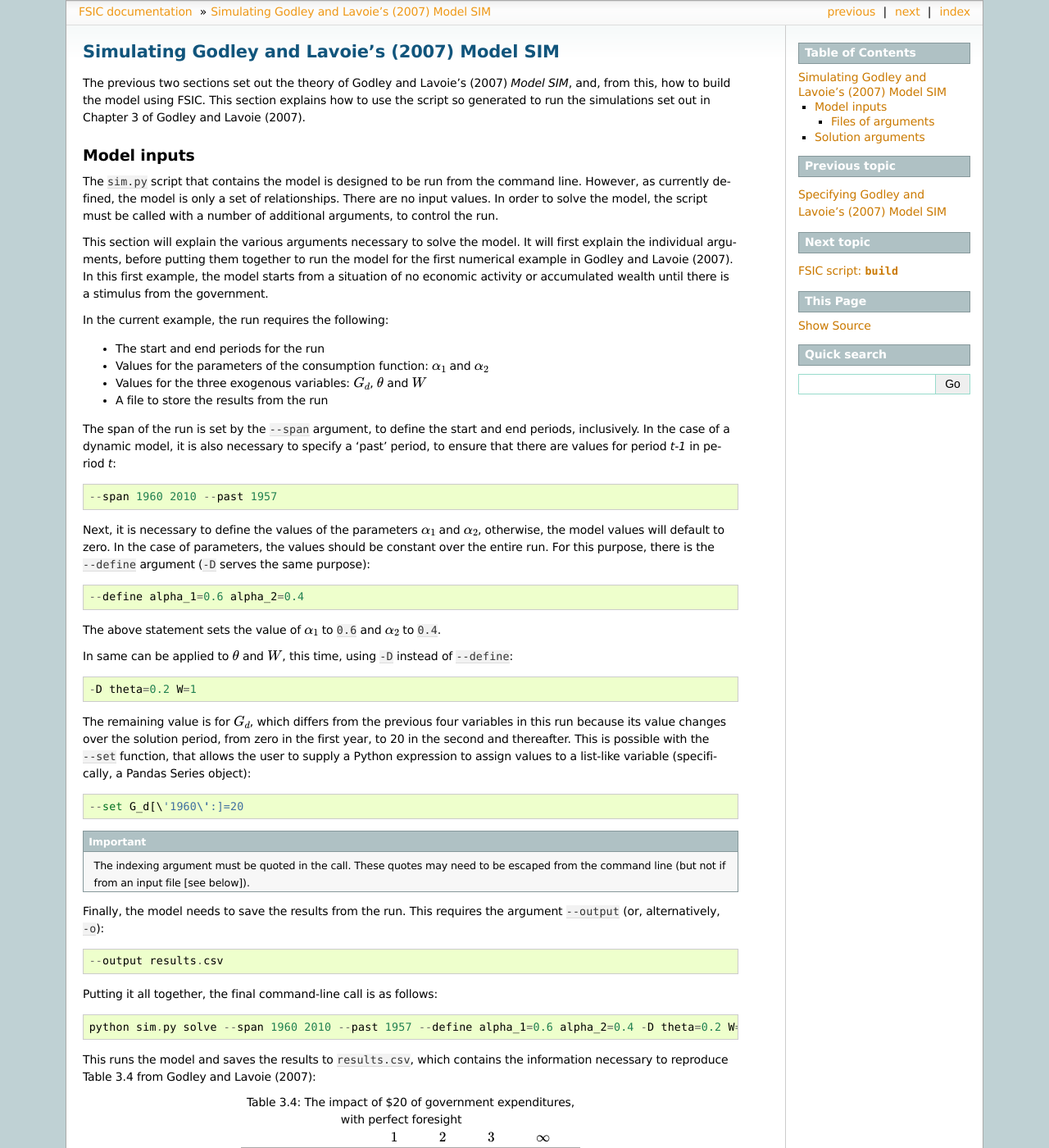
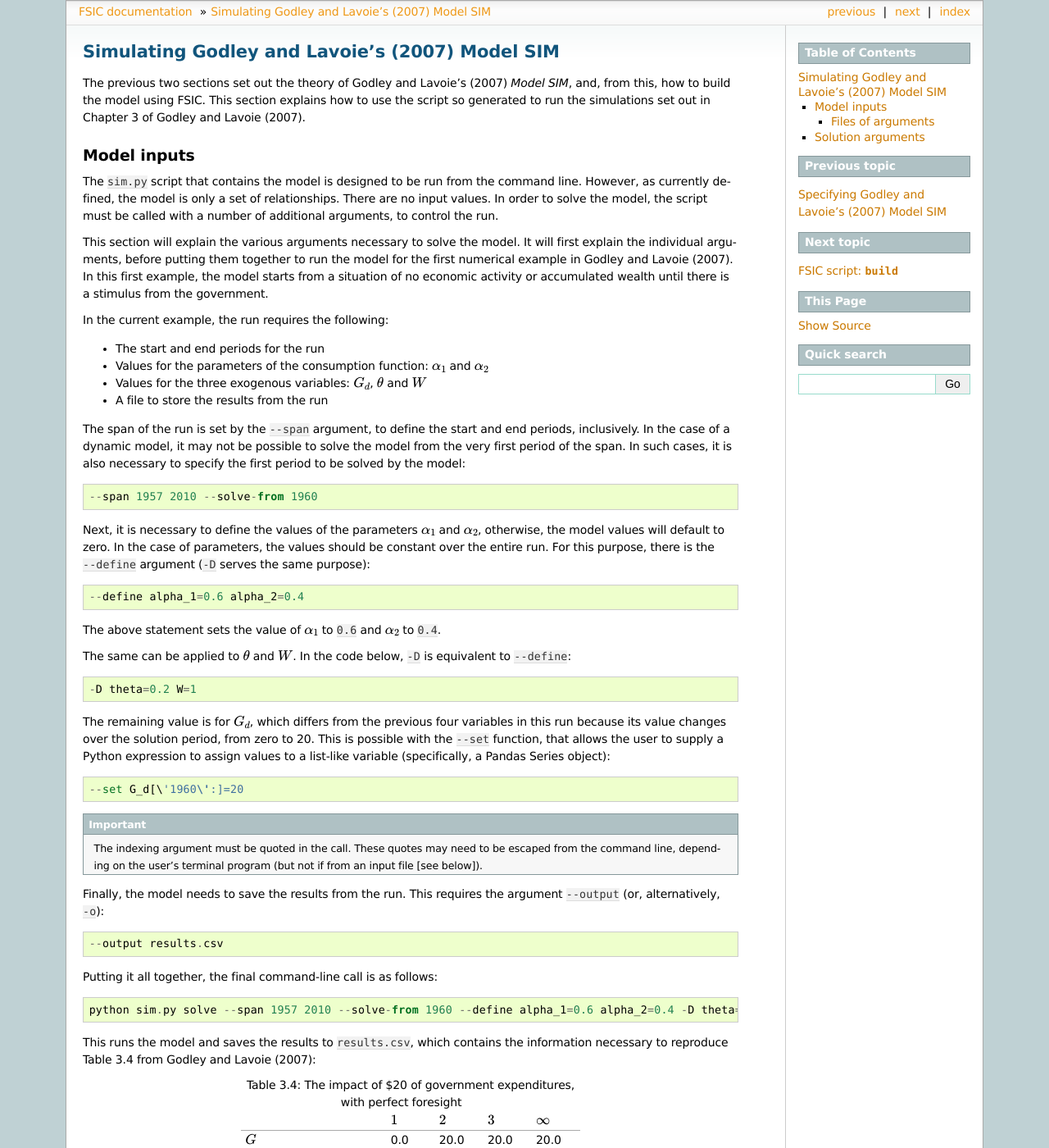
Before and after one commit to ChrisThoung/fsic-archive, a Sphinx documentation site: the page built from doc/source/example-simulate.rst, in a window 1280 px wide and 1400 px high. Shown: the whole window at 82% size. Built offline with Sphinx 7.4.7, drawn with Linux system fonts in a browser that asks for light colours; the version number could not be read and is left out; some of the changed text lies outside the part shown.

Commit message:
Remove ``--past`` argument handling
Remove ``--past`` as an argument to the solve procedure in the model
template. Add ``--solve-from`` as an argument in its place.

In contrast to ``--past``, which set the period that precedes the
solution period, ``--solve-from`` sets the first period for
solution *within* the main solution span.

Update documentation accordingly.

```diff
--- a/doc/source/example-simulate.rst
+++ b/doc/source/example-simulate.rst
@@ -40,11 +40,12 @@ In the current example, the run requires the following:
 .. |W| replace:: :math:`W`
 
 The span of the run is set by the ``--span`` argument, to define the start and
-end periods, inclusively. In the case of a dynamic model, it is also necessary
-to specify a 'past' period, to ensure that there are values for period *t-1* in
-period *t*::
+end periods, inclusively. In the case of a dynamic model, it may not be
+possible to solve the model from the very first period of the span. In such
+cases, it is also necessary to specify the first period to be solved by the
+model::
 
-    --span 1960 2010 --past 1957
+    --span 1957 2010 --solve-from 1960
 
 Next, it is necessary to define the values of the parameters |alpha_1| and
 |alpha_2|, otherwise, the model values will default to zero. In the case of
@@ -56,22 +57,23 @@ there is the ``--define`` argument (``-D`` serves the same purpose)::
 The above statement sets the value of |alpha_1| to ``0.6`` and |alpha_2| to
 ``0.4``.
 
-In same can be applied to |theta| and |W|, this time, using ``-D`` instead of
-``--define``::
+The same can be applied to |theta| and |W|. In the code below, ``-D`` is
+equivalent to ``--define``::
 
     -D theta=0.2 W=1
 
-The remaining value is for |G_d|, which differs from the previous four variables
-in this run because its value changes over the solution period, from zero in the
-first year, to 20 in the second and thereafter. This is possible with the
-``--set`` function, that allows the user to supply a Python expression to assign
-values to a list-like variable (specifically, a Pandas Series object)::
+The remaining value is for |G_d|, which differs from the previous four
+variables in this run because its value changes over the solution period, from
+zero to 20. This is possible with the ``--set`` function, that allows the user
+to supply a Python expression to assign values to a list-like variable
+(specifically, a Pandas Series object)::
 
     --set G_d[\'1960\':]=20
 
 .. Important::
-   The indexing argument must be quoted in the call. These quotes may need to be
-   escaped from the command line (but not if from an input file [see below]).
+   The indexing argument must be quoted in the call. These quotes may need to
+   be escaped from the command line, depending on the user's terminal program
+   (but not if from an input file [see below]).
 
 Finally, the model needs to save the results from the run. This requires the
 argument ``--output`` (or, alternatively, ``-o``)::
@@ -80,7 +82,7 @@ argument ``--output`` (or, alternatively, ``-o``)::
 
 Putting it all together, the final command-line call is as follows::
 
-    python sim.py solve --span 1960 2010 --past 1957 --define alpha_1=0.6 alpha_2=0.4 -D theta=0.2 W=1 --set G_d[\'1960\':]=20 --output results.csv
+    python sim.py solve --span 1957 2010 --solve-from 1960 --define alpha_1=0.6 alpha_2=0.4 -D theta=0.2 W=1 --set G_d[\'1960\':]=20 --output results.csv
 
 This runs the model and saves the results to ``results.csv``, which contains
 the information necessary to reproduce Table 3.4 from Godley and Lavoie (2007):
@@ -141,10 +143,10 @@ line, as follows::
 
     solve
     --span
+    1957
+    2010
+    --solve-from
     1960
-    2010
-    --past
-    1957
     --define
     alpha_1=0.6
     alpha_2=0.4
@@ -175,12 +177,12 @@ which then prints::
 
     usage: sim.py solve [-h] [-v] [-f INPUT [INPUT ...]] [-o OUTPUT [OUTPUT ...]]
                         [-D PARAMETER [PARAMETER ...]]
-                        [--set EXPRESSION [EXPRESSION ...]] [--span PERIOD PERIOD]
-                        [--past PERIOD]
+                        [--set EXPRESSION [EXPRESSION ...]] --span PERIOD PERIOD
+                        [--solve-from PERIOD]
 
     optional arguments:
       -h, --help            show this help message and exit
-      -v, --verbose         print detailed solution output
+      -v, --verbose         print detailed solution output (not yet implemented)
       -f INPUT [INPUT ...], --input INPUT [INPUT ...]
                             input file(s) for model data
       -o OUTPUT [OUTPUT ...], --output OUTPUT [OUTPUT ...]
@@ -189,5 +191,7 @@ which then prints::
                             set (time-invariant) model parameters
       --set EXPRESSION [EXPRESSION ...]
                             set (time-varying) model variables prior to run
-      --span PERIOD PERIOD  set the start and end periods of the model run
-      --past PERIOD         set the first historical period of the model run
+      --span PERIOD PERIOD  set the start and end periods that define the span of
+                            the model
+      --solve-from PERIOD   set the first period (within the model's span) to
+                            solve; default is the first period of the span
--- a/setup.py
+++ b/setup.py
@@ -11,7 +11,7 @@ from distutils.core import setup
 # 3. PATCH - for backwards-compatible bug fixes
 # Source: http://semver.org/spec/v2.0.0.html
 MAJOR = 0
-MINOR = 1
+MINOR = 2
 PATCH = 0
 for_release = False
 
```
Also changed, not shown: CHANGELOG.md (+12 -0 lines), 5 other files.
